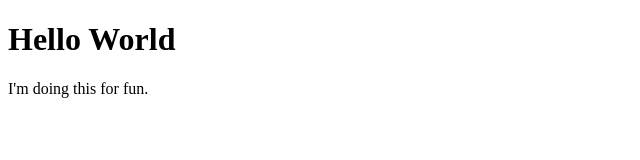
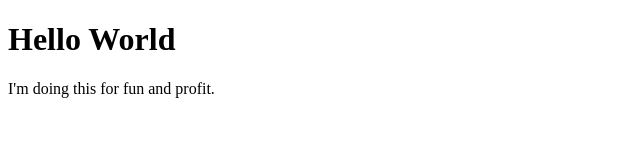
Before and after one commit to alstend/alstend.github.io, a plain HTML site: page index.html in a window 1280 px wide. Shown: the full height of the page, 0-640 px from the left. Drawn offline with Linux system fonts and the light colour scheme.

Commit message:
Update homepage text

```diff
--- a/index.html
+++ b/index.html
@@ -3,7 +3,7 @@
 
 <body>
   <h1>Hello World</h1>
-  <p>I'm doing this for fun.</p>
+  <p>I'm doing this for fun and profit.</p>
 </body>
 
 </html>
```
